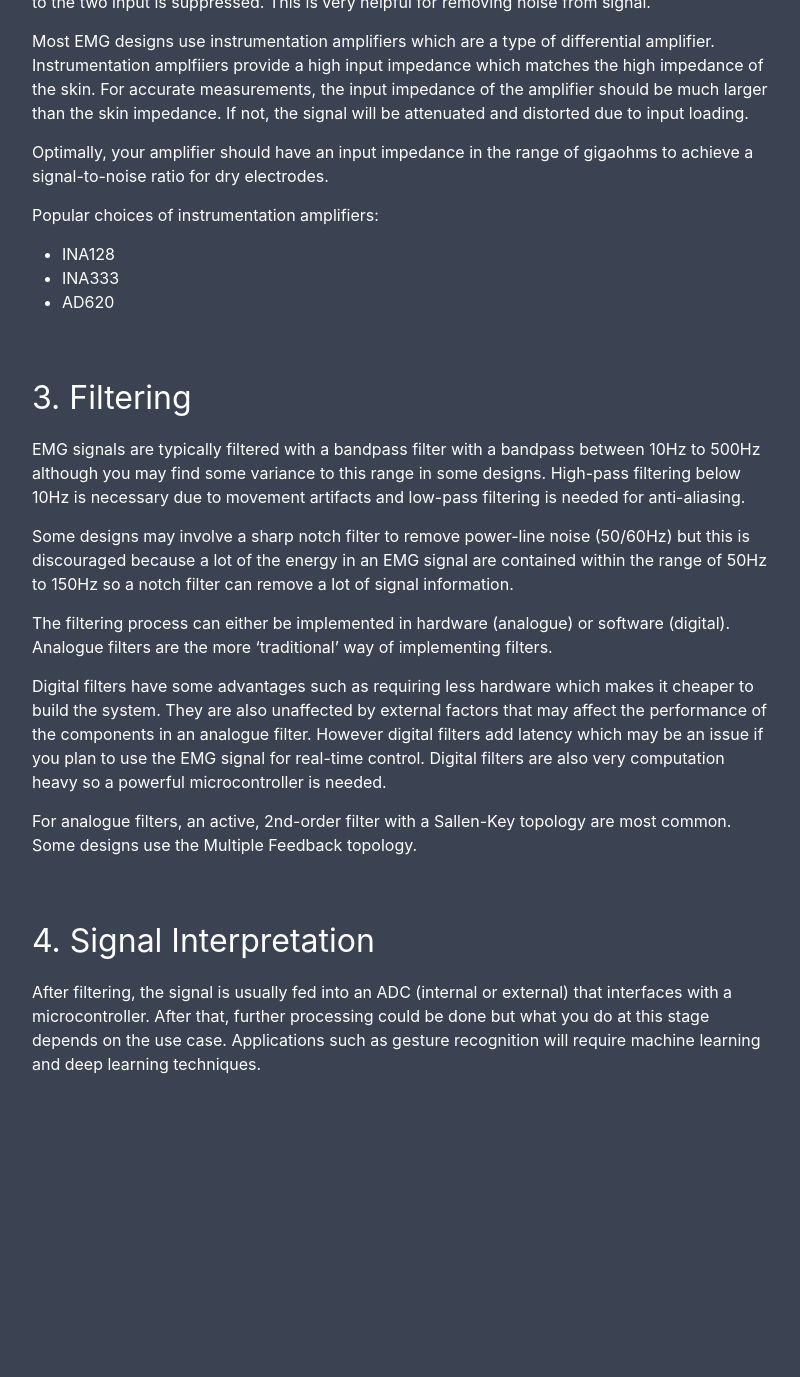
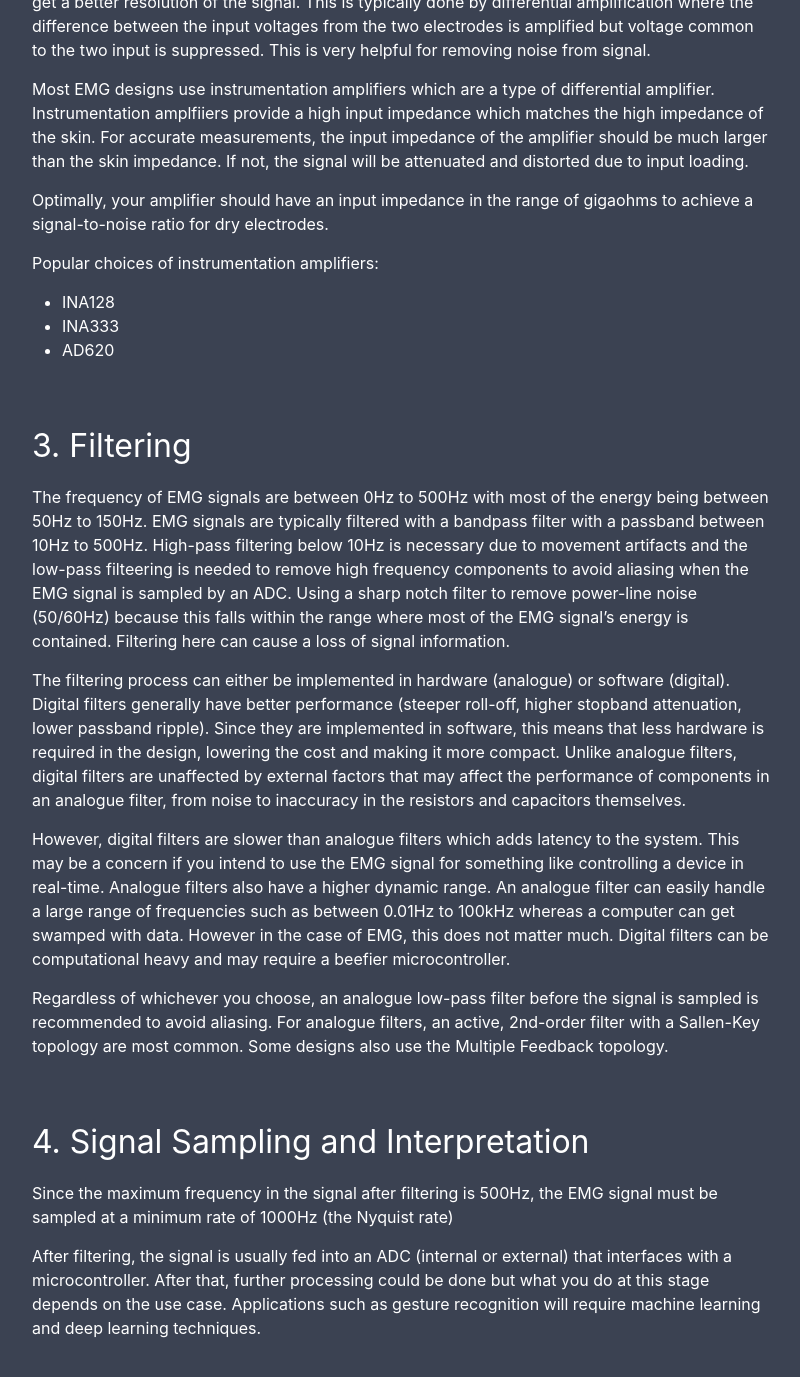
Before and after one commit to kw-ch/kw-ch.github.io, a Jekyll site: the page built from _posts/2022-12-12-emg-cookbook.md, in a window 1280 px wide and 1400 px high, scrolled down 1774 px. Shown: the top 1377 px of the window, without its empty margins (238-1038 px from the left). Built offline with Jekyll 4.4.1, drawn with Linux system fonts in a browser that asks for light colours; before the commit the page ends 2910 px from its top, so only the background shows below that; some of the changed text lies outside the part shown.

Commit message:
Update EMG Cookbook

```diff
--- a/_posts/2022-12-12-emg-cookbook.md
+++ b/_posts/2022-12-12-emg-cookbook.md
@@ -15,19 +15,19 @@ There are generally two ways of measuring: needle EMG (which involves sticking a
 Generally, an EMG acquisition consists of several stages:
 1. Acquiring the signal
 2. Amplifying the signal
-3. Filtering the signal
-4. Interpreting the signal
+3. Filtering
+4. Sampling and Interpreting the signal
 
 ## 1. Signal Acquisition
 EMG signals are measured using electrodes that are applied on the skin. There are two types of electrodes: gel electrodes and dry electrodes.
 
-Gel electrodes contain a conductive gel that acts as an interface between the skin and the electrode. This improves contact which helps with detecting the weak EMG signal and reduces noise. The disadvantage of gel electrodes is that they are typically disposable which can be wasteful and the adhesive can be irritating especially if you frequently use an EMG device.
+Gel electrodes contain a conductive gel that acts as an interface between the skin and the electrode. This improves contact which helps with detecting the weak EMG signal and reduces noise. The disadvantage of gel electrodes is that they are typically disposable which can be wasteful and expensive for long term frequent use.
 
 Dry electrodes do not have gel and because of this they are typically reusable. This makes them the preferred choice for hobbyists. However, dry electrodes are more susceptible to noise and there may be issues with getting good skin contact. Fortunately, these issues can be overcome with good hardware and software design.
 
-There are some recommendations for the construction of EMG electrodes. The size of electrodes should be a maximum of 10mm parallel to the muscle and the center-to-center distance between electrodes should be around 20mm. Electrodes should be placed on the muscle such that they are longitudinal with respect to the length of the muscle. The electrodes should also be approximately in the middle of muscle, avoiding the tendon or any bony areas.
+There are some recommendations for the construction of EMG electrodes. The size of electrodes should be a maximum of 10mm parallel to the muscle and the center-to-center distance between electrodes should be around 20mm. Professional dry electrodes are made from silver but cheaper alternatives exist such as stainless steel, aluminium and copper. Some hobbyist designs use common items items such as thumb-tacks, screws, sheet metal, snap buttons as electrodes.
 
-EMG signals are measured using three electrodes with two of them being the 'detecting electrodes' one of them being the reference. The reference electrode is placed on a electrically neutral tissue or bony area of the body.
+EMG signals are measured using three electrodes with two of them being the 'detecting electrodes' one of them being the reference. The reference electrode is placed on a electrically neutral tissue or bony area of the body. Electrodes should be placed on the muscle such that they are longitudinal with respect to the length of the muscle. The electrodes should also be approximately in the middle of muscle, avoiding the tendon or any bony areas.
 
 Since EMG acquisition essentially involves connect your body to a circuit, it is important to ensure electrical safety. Recent EMG projects use wireless communication protocols such as Bluetooth Low Energy or WiFi and are battery-powered to avoid being connected to a PC which is connected to mains. If you are making a wired design, use a laptop that is running on the battery. You should also look into electrical isolation using optocouplers and USB isolator ICs.
 
@@ -44,15 +44,16 @@ Popular choices of instrumentation amplifiers:
 - AD620
 
 ## 3. Filtering
-EMG signals are typically filtered with a bandpass filter with a bandpass between 10Hz to 500Hz although you may find some variance to this range in some designs. High-pass filtering below 10Hz is necessary due to movement artifacts and low-pass filtering is needed for anti-aliasing.
+The frequency of EMG signals are between 0Hz to 500Hz with most of the energy being between 50Hz to 150Hz. EMG signals are typically filtered with a bandpass filter with a passband between 10Hz to 500Hz. High-pass filtering below 10Hz is necessary due to movement artifacts and the low-pass filteering is needed to remove high frequency components to avoid aliasing when the EMG signal is sampled by an ADC. Using a sharp notch filter to remove power-line noise (50/60Hz) because this falls within the range where most of the EMG signal's energy is contained. Filtering here can cause a loss of signal information.
 
-Some designs may involve a sharp notch filter to remove power-line noise (50/60Hz) but this is discouraged because a lot of the energy in an EMG signal are contained within the range of 50Hz to 150Hz so a notch filter can remove a lot of signal information.
+The filtering process can either be implemented in hardware (analogue) or software (digital). Digital filters generally have better performance (steeper roll-off, higher stopband attenuation, lower passband ripple). Since they are implemented in software, this means that less hardware is required in the design, lowering the cost and making it more compact. Unlike analogue filters, digital filters are unaffected by external factors that may affect the performance of components in an analogue filter, from noise to inaccuracy in the resistors and capacitors themselves.
 
-The filtering process can either be implemented in hardware (analogue) or software (digital). Analogue filters are the more 'traditional' way of implementing filters.
+However, digital filters are slower than analogue filters which adds latency to the system. This may be a concern if you intend to use the EMG signal for something like controlling a device in real-time. Analogue filters also have a higher dynamic range. An analogue filter can easily handle a large range of frequencies such as between 0.01Hz to 100kHz whereas a computer can get swamped with data. However in the case of EMG, this does not matter much. Digital filters can be computational heavy and may require a beefier microcontroller.
 
-Digital filters have some advantages such as requiring less hardware which makes it cheaper to build the system. They are also unaffected by external factors that may affect the performance of the components in an analogue filter. However digital filters add latency which may be an issue if you plan to use the EMG signal for real-time control. Digital filters are also very computation heavy so a powerful microcontroller is needed.
+Regardless of whichever you choose, an analogue low-pass filter before the signal is sampled is recommended to avoid aliasing. For analogue filters, an active, 2nd-order filter with a Sallen-Key topology are most common. Some designs also use the Multiple Feedback topology.
 
-For analogue filters, an active, 2nd-order filter with a Sallen-Key topology are most common. Some designs use the Multiple Feedback topology.
 
-## 4. Signal Interpretation
+## 4. Signal Sampling and Interpretation
+Since the maximum frequency in the signal after filtering is 500Hz, the EMG signal must be sampled at a minimum rate of 1000Hz (the Nyquist rate)
+
 After filtering, the signal is usually fed into an ADC (internal or external) that interfaces with a microcontroller. After that, further processing could be done but what you do at this stage depends on the use case. Applications such as gesture recognition will require machine learning and deep learning techniques.
```
